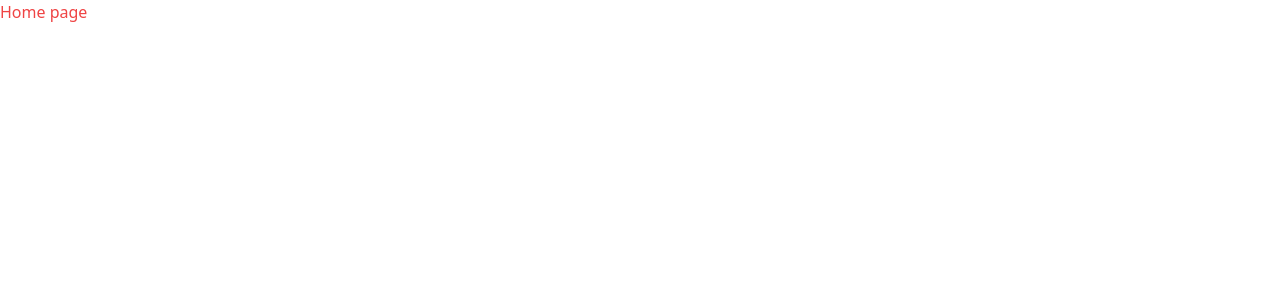
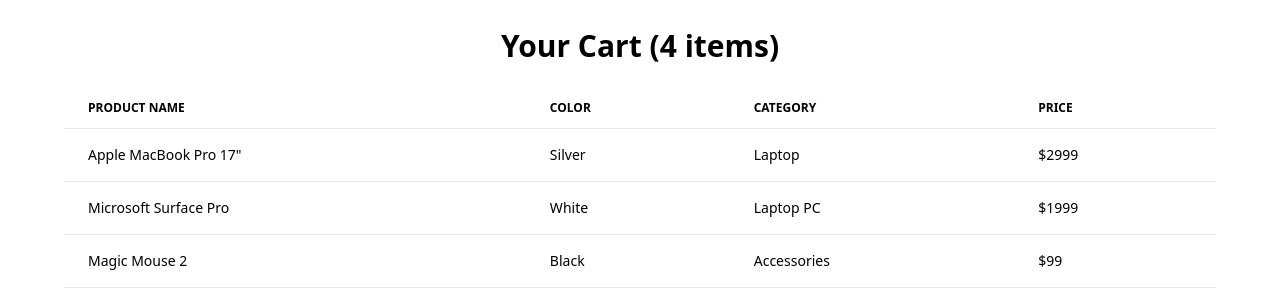
Before and after one commit to DeveloperDolon/lofistack-jobtask, a React (Vite) app: page / in a window 1280 px wide. Shown: the top 308 px of the page. Built offline with nearby package versions, Linux system fonts and the light colour scheme.

Commit message:
cart table design created

```diff
--- a/src/App.tsx
+++ b/src/App.tsx
@@ -1,5 +1,68 @@
 function App() {
-  return <div className="text-red-500">Home page</div>;
+  return (
+    <div className="max-w-6xl mx-auto lg:px-0 px-5">
+      <h1 className="md:text-3xl sm:text-2xl text-xl font-semibold text-center mt-7">
+        Your Cart (4 items)
+      </h1>
+
+      <div className="relative overflow-x-auto mt-6">
+        <table className="w-full text-sm text-left rtl:text-right text-black">
+          <thead className="text-xs text-black uppercase border-b">
+            <tr>
+              <th scope="col" className="px-6 py-3">
+                Product name
+              </th>
+              <th scope="col" className="px-6 py-3">
+                Color
+              </th>
+              <th scope="col" className="px-6 py-3">
+                Category
+              </th>
+              <th scope="col" className="px-6 py-3">
+                Price
+              </th>
+            </tr>
+          </thead>
+
+          <tbody>
+            <tr className="border-b border-gray-200">
+              <th
+                scope="row"
+                className="px-6 py-4 font-medium text-black whitespace-nowrap"
+              >
+                Apple MacBook Pro 17"
+              </th>
+              <td className="px-6 py-4">Silver</td>
+              <td className="px-6 py-4">Laptop</td>
+              <td className="px-6 py-4">$2999</td>
+            </tr>
+            <tr className="border-b border-gray-200">
+              <th
+                scope="row"
+                className="px-6 py-4 font-medium text-black whitespace-nowrap"
+              >
+                Microsoft Surface Pro
+              </th>
+              <td className="px-6 py-4">White</td>
+              <td className="px-6 py-4">Laptop PC</td>
+              <td className="px-6 py-4">$1999</td>
+            </tr>
+            <tr className="bg-white text-black border-b">
+              <th
+                scope="row"
+                className="px-6 py-4 font-medium whitespace-nowrap"
+              >
+                Magic Mouse 2
+              </th>
+              <td className="px-6 py-4">Black</td>
+              <td className="px-6 py-4">Accessories</td>
+              <td className="px-6 py-4">$99</td>
+            </tr>
+          </tbody>
+        </table>
+      </div>
+    </div>
+  );
 }
 
 export default App;
```
